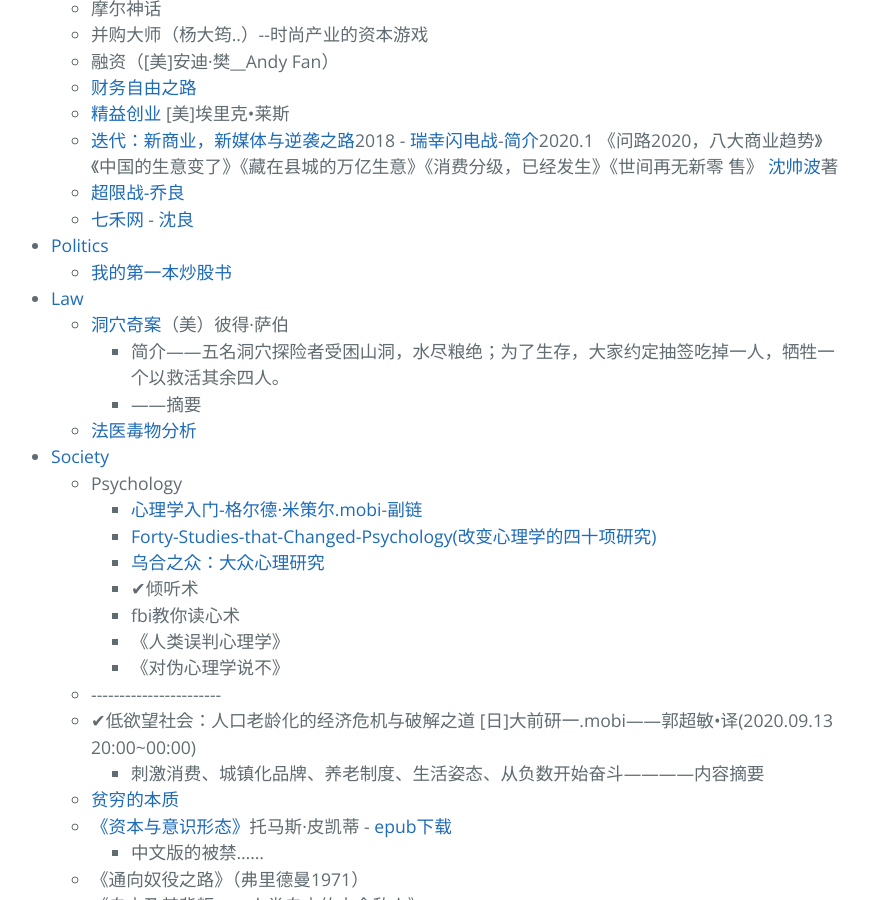
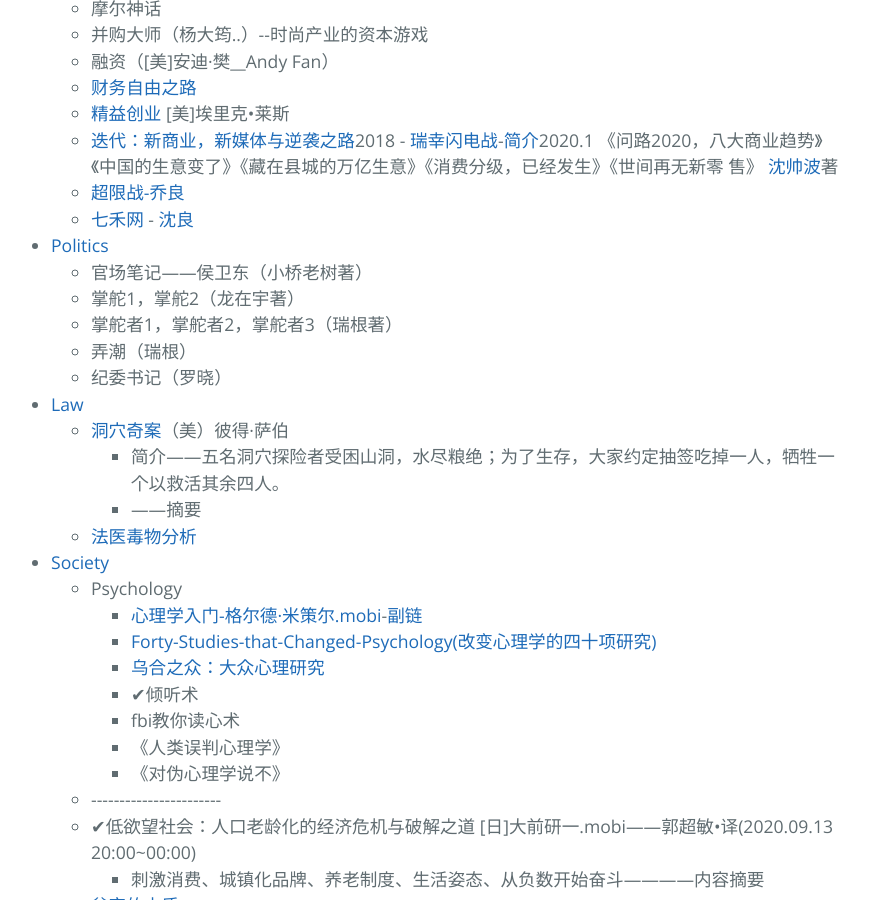
Before and after one commit to AmbroseRen/test, a Jekyll site: the page built from Library/BookListsOne.md, in a window 1280 px wide and 900 px high, scrolled down 957 px. Shown: the whole window, without its empty margins (213-1082 px from the left). Built offline with Jekyll 4.4.1, drawn with Linux system fonts in a browser that asks for light colours; our own code applies the rules of GitHub Pages for plain Markdown files; the repository's description, which GitHub fills in, is left out.

Commit message:
Update BookListsOne.md

```diff
--- a/Library/BookListsOne.md
+++ b/Library/BookListsOne.md
@@ -59,7 +59,11 @@
     </li>
     <li id="politics"><a href="#top">Politics</a>
         <ul>
-	    <li><a href="https://files.catbox.moe/fma2pw.pdf">我的第一本炒股书</a></li>
+	    <li>官场笔记——侯卫东（小桥老树著）</li>
+	    <li>掌舵1，掌舵2（龙在宇著）</li>
+	    <li>掌舵者1，掌舵者2，掌舵者3（瑞根著）</li>
+	    <li>弄潮（瑞根）</li>
+	    <li>纪委书记（罗晓）</li>
         </ul>
     </li>
     <li id="law"><a href="#top">Law</a>
```
